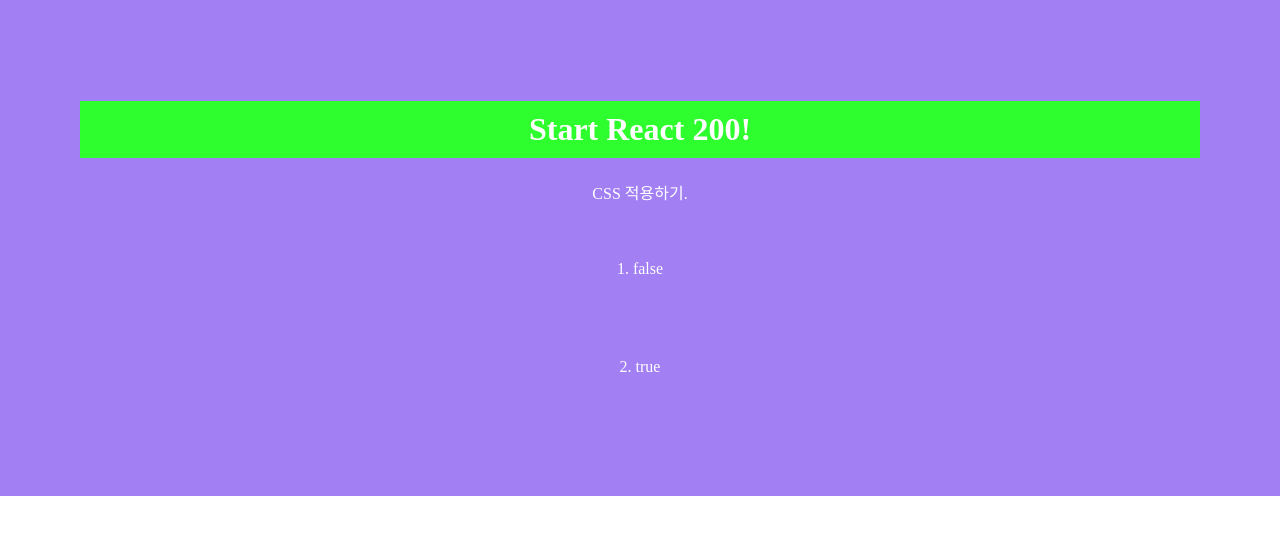
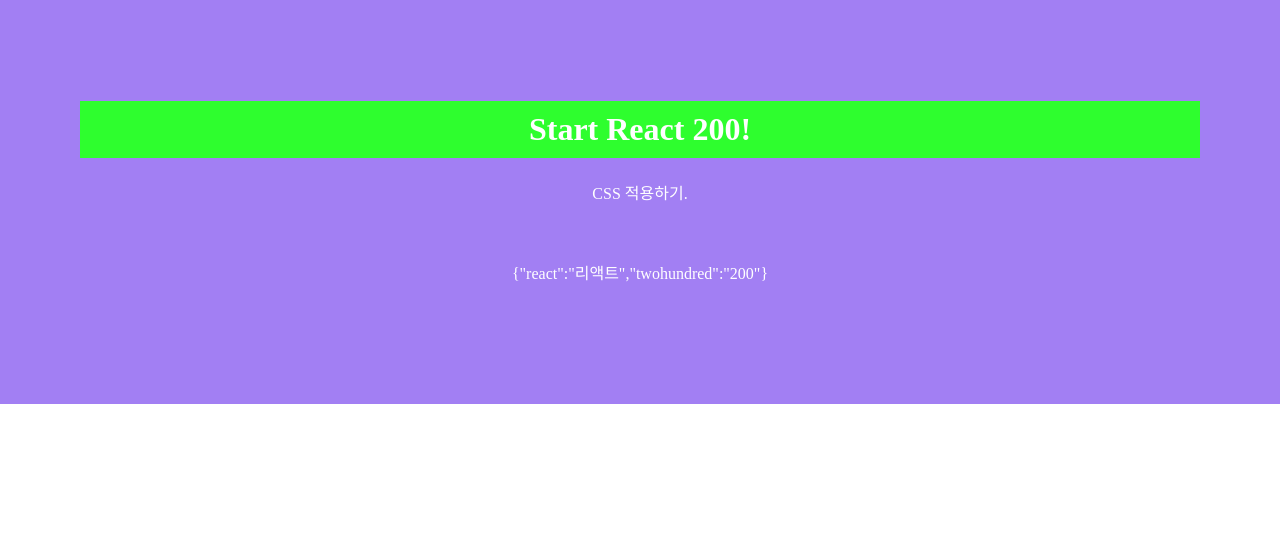
Before and after one commit to HeonPage/react_tutorial, a React (Create React App) app: page / in a window 1280 px wide. Shown: the top 534 px of the page. Built offline with nearby package versions, Linux system fonts and the light colour scheme.

Commit message:
Props Object

```diff
--- a/src/App.js
+++ b/src/App.js
@@ -1,14 +1,13 @@
 import React from 'react'
 import './App.css'
-import Props from './R019_PropsBoolean'
+import Props from './R020_PropsObject'
 
 function App() {
   return (
     <div>
       <h1>Start React 200!</h1>
       <p>CSS 적용하기.</p>
-      <Props BooleanTrueFalse={false} />
-      <Props BooleanTrueFalse />
+      <Props ObjectJson={{ react: "리액트", twohundred: "200" }} />
     </div>
   )
 }
--- /dev/null
+++ b/src/R020_PropsObject.js
@@ -0,0 +1,26 @@
+import React, { Component } from 'react';
+import datatype from 'prop-types'
+
+class R020_PropsObject extends Component {
+    state = {}
+    render() {
+        let { ObjectJson } = this.props;
+
+
+        return (
+            <div>
+                {JSON.stringify(ObjectJson)}
+            </div>
+        );
+    }
+}
+
+R020_PropsObject.propTypes = {
+    ObjectJson: datatype.shape({
+        react: datatype.string,
+        twohundred: datatype.number,
+    })
+}
+
+
+export default R020_PropsObject;
```
